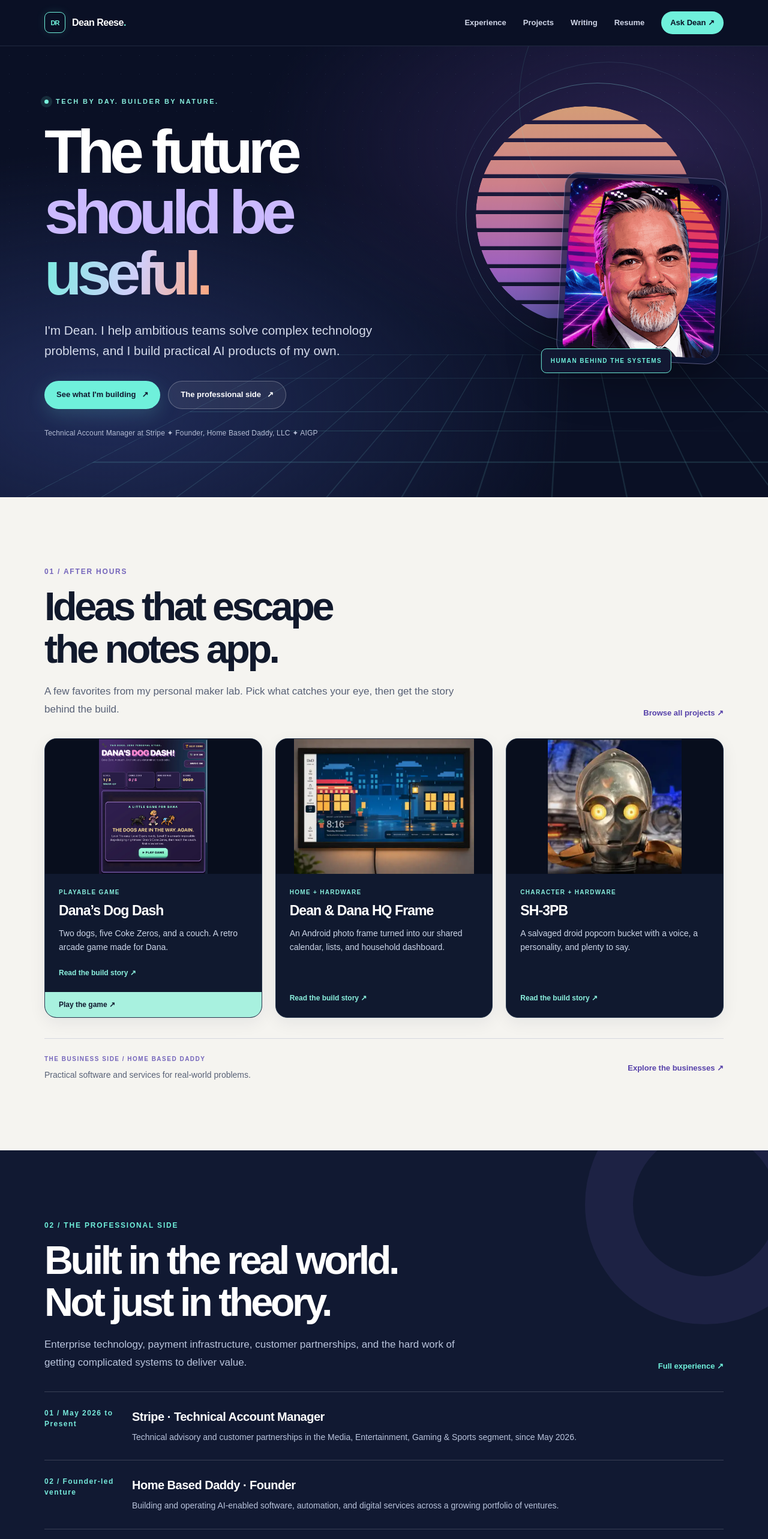
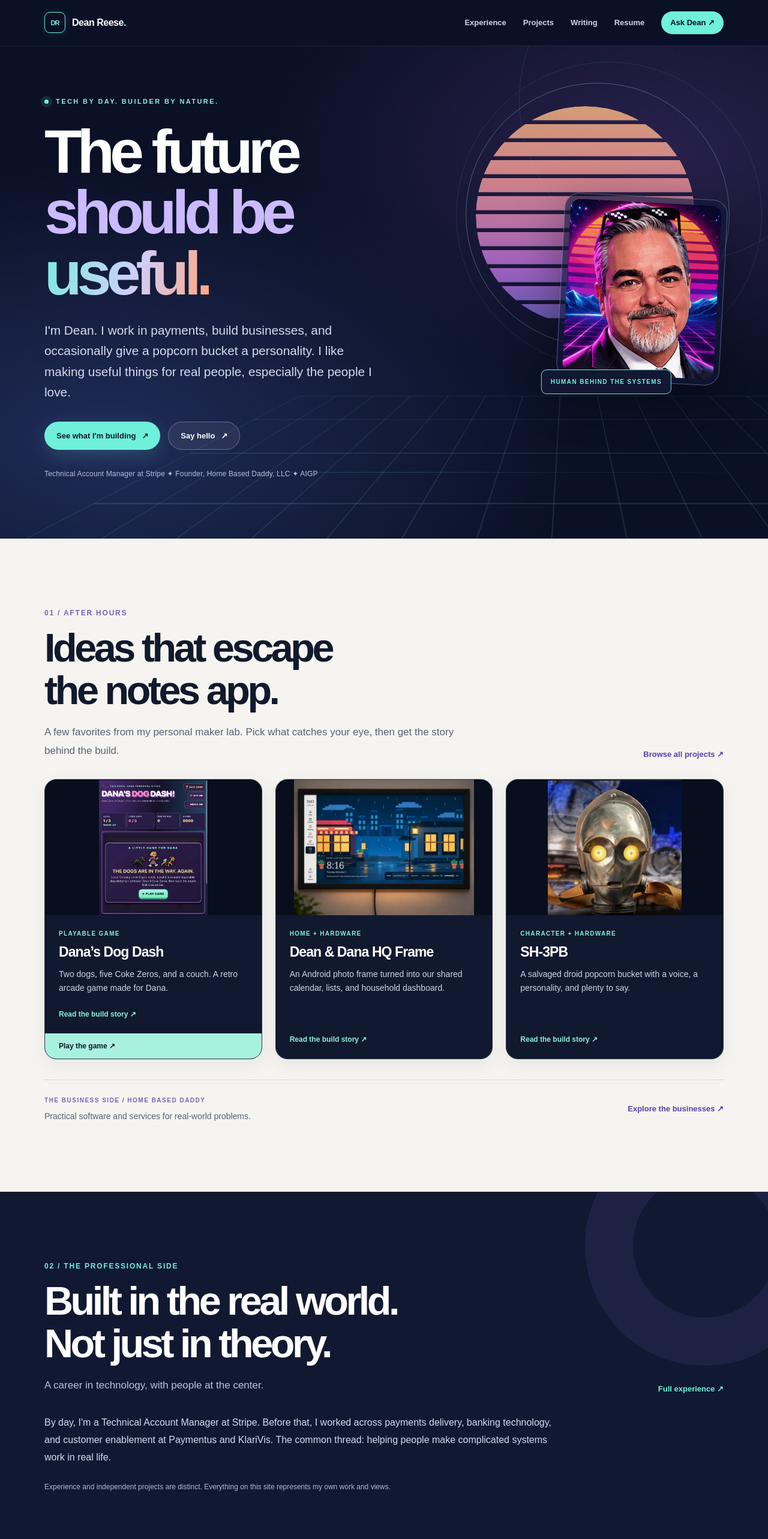
Before and after one commit to vousdoochile/deanreese-site, a Next.js app: page / in a window 1280 px wide. Shown: the top 2566 px of the page at 60% size. Built offline with nearby package versions, Linux system fonts and the light colour scheme.

Commit message:
Bring Dean's personality and a human invitation to homepage

```diff
--- a/src/app/globals.css
+++ b/src/app/globals.css
@@ -261,3 +261,10 @@ a:focus-visible, button:focus-visible, input:focus-visible { outline: 3px solid
   .business-tile { padding: 20px; gap: 14px; }
   .project-section-nav { gap: 9px; }
 }
+
+/* A human invitation, with the professional detail one click away. */
+.credibility-summary { max-width: 850px; color: #d3dcec; font-size: 16px; line-height: 1.8; position: relative; z-index: 1; }
+.why-build-copy { max-width: 800px; margin-top: 24px; color: #586176; font-size: 17px; line-height: 1.85; }
+.why-build-copy p + p { margin-top: 18px; }
+.ask-band .human-contact-note { margin-top: 18px; font-size: 13px; }
+.human-contact-note a { color: #97f3df; text-decoration: underline; text-underline-offset: 3px; }
--- a/src/app/page.tsx
+++ b/src/app/page.tsx
@@ -1,15 +1,7 @@
 import Link from "next/link";
 import ProjectShelf from "../components/ProjectShelf";
-import { experiences, focusAreas } from "../content/site";
+import { siteProfile } from "../content/site";
 import { orderedWritingPosts } from "../content/writing";
-
-const spotlight = [
-  experiences.find((e) => e.company === "Stripe"),
-  experiences.find((e) => e.company === "Home Based Daddy, LLC"),
-  experiences.find((e) => e.company === "Paymentus"),
-  experiences.find((e) => e.company === "KlariVis"),
-].filter(Boolean);
-
 
 export default function HomePage() {
   return (
@@ -24,10 +16,10 @@ export default function HomePage() {
           <div>
             <div className="hero-kicker"><span className="signal-dot" /> TECH BY DAY. BUILDER BY NATURE.</div>
             <h1 className="hero-title">The future<br /><em>should be</em><br /><strong>useful.</strong></h1>
-            <p className="hero-description">I&apos;m Dean. I help ambitious teams solve complex technology problems, and I build practical AI products of my own.</p>
+            <p className="hero-description">I&apos;m Dean. I work in payments, build businesses, and occasionally give a popcorn bucket a personality. I like making useful things for real people, especially the people I love.</p>
             <div className="hero-ctas">
               <Link className="button-neo primary" href="/ventures">See what I&apos;m building <span aria-hidden="true">↗</span></Link>
-              <Link className="button-neo secondary" href="/resume">The professional side <span aria-hidden="true">↗</span></Link>
+              <a className="button-neo secondary" href={siteProfile.linkedinUrl}>Say hello <span aria-hidden="true">↗</span></a>
             </div>
             <p className="hero-mini">Technical Account Manager at Stripe <span aria-hidden="true">✦</span> Founder, Home Based Daddy, LLC <span aria-hidden="true">✦</span> AIGP</p>
           </div>
@@ -66,37 +58,22 @@ export default function HomePage() {
             <div>
               <p className="section-eyebrow" style={{color:"#6ff0db"}}>02 / THE PROFESSIONAL SIDE</p>
               <h2 className="section-title">Built in the real world.<br />Not just in theory.</h2>
-              <p className="section-lede">Enterprise technology, payment infrastructure, customer partnerships, and the hard work of getting complicated systems to deliver value.</p>
+              <p className="section-lede">A career in technology, with people at the center.</p>
             </div>
             <Link className="text-link" href="/work" style={{color:"#6ff0db"}}>Full experience ↗</Link>
           </div>
-          <div>
-            {spotlight.map((item, i) => item ? (
-              <div className="role-row" key={item.company}>
-                <div className="role-number">0{i + 1} / {item.dates}</div>
-                <div>
-                  <div className="role-title">{item.featuredTitle || item.company}</div>
-                  <p className="role-desc">{item.featuredDescription || item.bullets[0]}</p>
-                </div>
-              </div>
-            ) : null)}
-          </div>
+          <p className="credibility-summary">By day, I&apos;m a Technical Account Manager at Stripe. Before that, I worked across payments delivery, banking technology, and customer enablement at Paymentus and KlariVis. The common thread: helping people make complicated systems work in real life.</p>
           <p style={{fontSize:12,color:"#aabbd3",marginTop:26}}>Experience and independent projects are distinct. Everything on this site represents my own work and views.</p>
         </div>
       </section>
 
       <section className="retro-section container-wide">
-        <p className="section-eyebrow">03 / HOW I THINK</p>
-        <h2 className="section-title">Curiosity, meet follow-through.</h2>
-        <p className="section-lede">I like work that combines technical detail with a human reason for doing it.</p>
-        <div className="focus-grid">
-          {focusAreas.map((f,i) => (
-            <div className="focus-tile" key={f.title}>
-              <div className="focus-icon" aria-hidden="true">{["✳","◇","✦"][i] || "✳"}</div>
-              <h3>{f.title}</h3>
-              <p>{f.description}</p>
-            </div>
-          ))}
+        <p className="section-eyebrow">03 / WHY I BUILD</p>
+        <h2 className="section-title">A little more freedom.<br />A lot more curiosity.</h2>
+        <div className="why-build-copy">
+          <p>I&apos;m building a business and a life with more room to choose what I work on and how I spend my time. That&apos;s what freedom means to me. Not doing nothing. Doing more of what matters.</p>
+          <p>Sometimes that means useful software. Sometimes it means a game for Dana or a droid with opinions. I grew up loving cartoons, video games, and the worlds they let me step into. I still love that feeling. Now I get to build some of those worlds myself.</p>
+          <p>I want the things I make to help people, make them smile, or give them a little breathing room. Ideally, all three.</p>
         </div>
       </section>
 
@@ -123,11 +100,12 @@ export default function HomePage() {
       <section className="container-wide" style={{paddingBottom:100}}>
         <div className="ask-band">
           <div>
-            <p className="hero-kicker" style={{marginBottom:12}}>A LITTLE EXPERIMENT</p>
-            <h2>Ask my AI alter ego.</h2>
-            <p>Curious about my projects, career, or approach to AI? Ask Dean answers from my published work, not made-up achievements.</p>
+            <p className="hero-kicker" style={{marginBottom:12}}>GOOD PEOPLE. INTERESTING IDEAS.</p>
+            <h2>Building something of your own?</h2>
+            <p>I&apos;d love to hear about it. Fellow founders, curious makers, people figuring it out as they go: say hello. You don&apos;t need a polished pitch.</p>
+            <p className="human-contact-note">Want to explore first? <Link href="/chat">Ask my AI alter ego</Link> about my published work.</p>
           </div>
-          <Link href="/chat" className="button-neo primary">Ask Dean <span aria-hidden="true">↗</span></Link>
+          <a href={siteProfile.linkedinUrl} className="button-neo primary">Say hello on LinkedIn <span aria-hidden="true">↗</span></a>
         </div>
       </section>
     </div>
```
